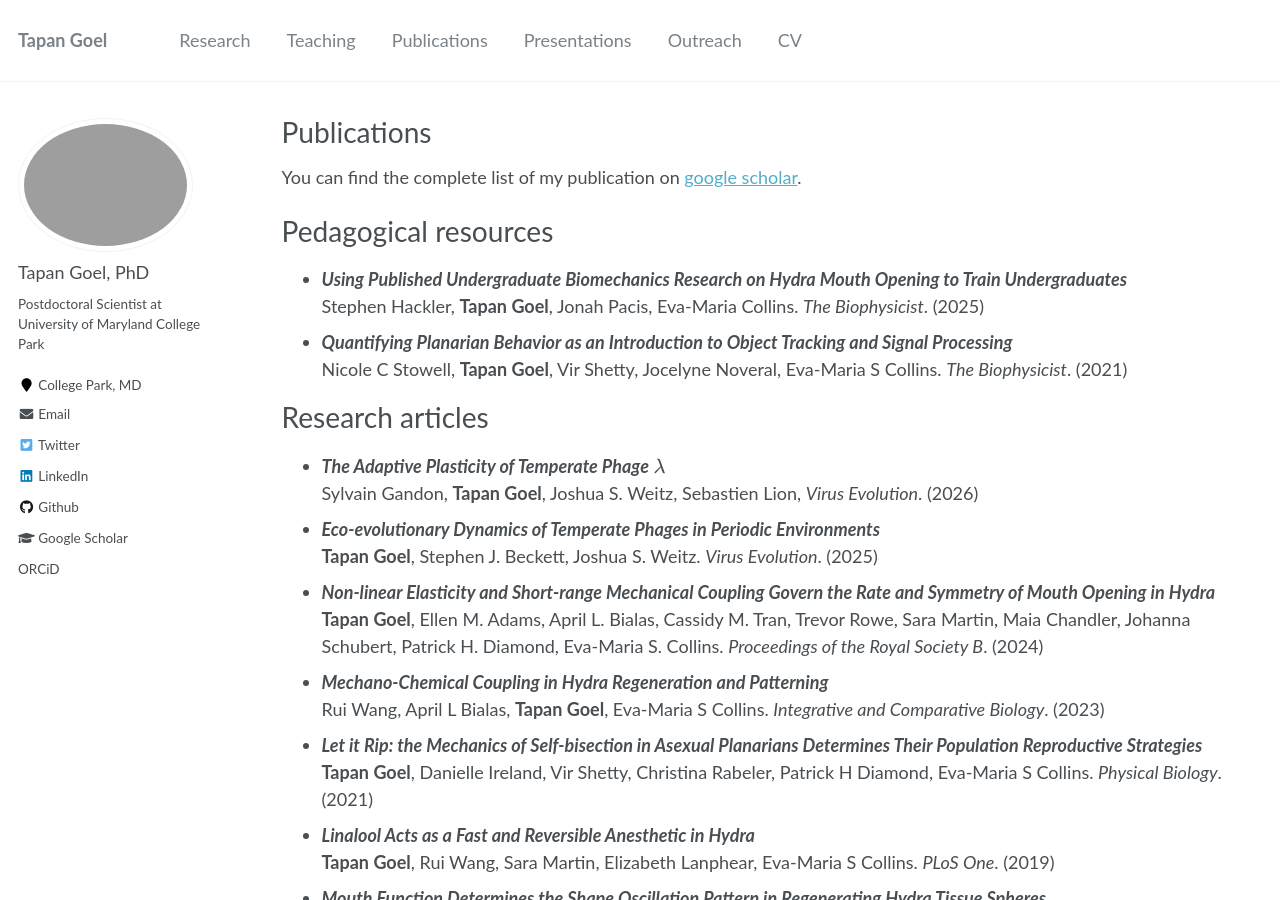
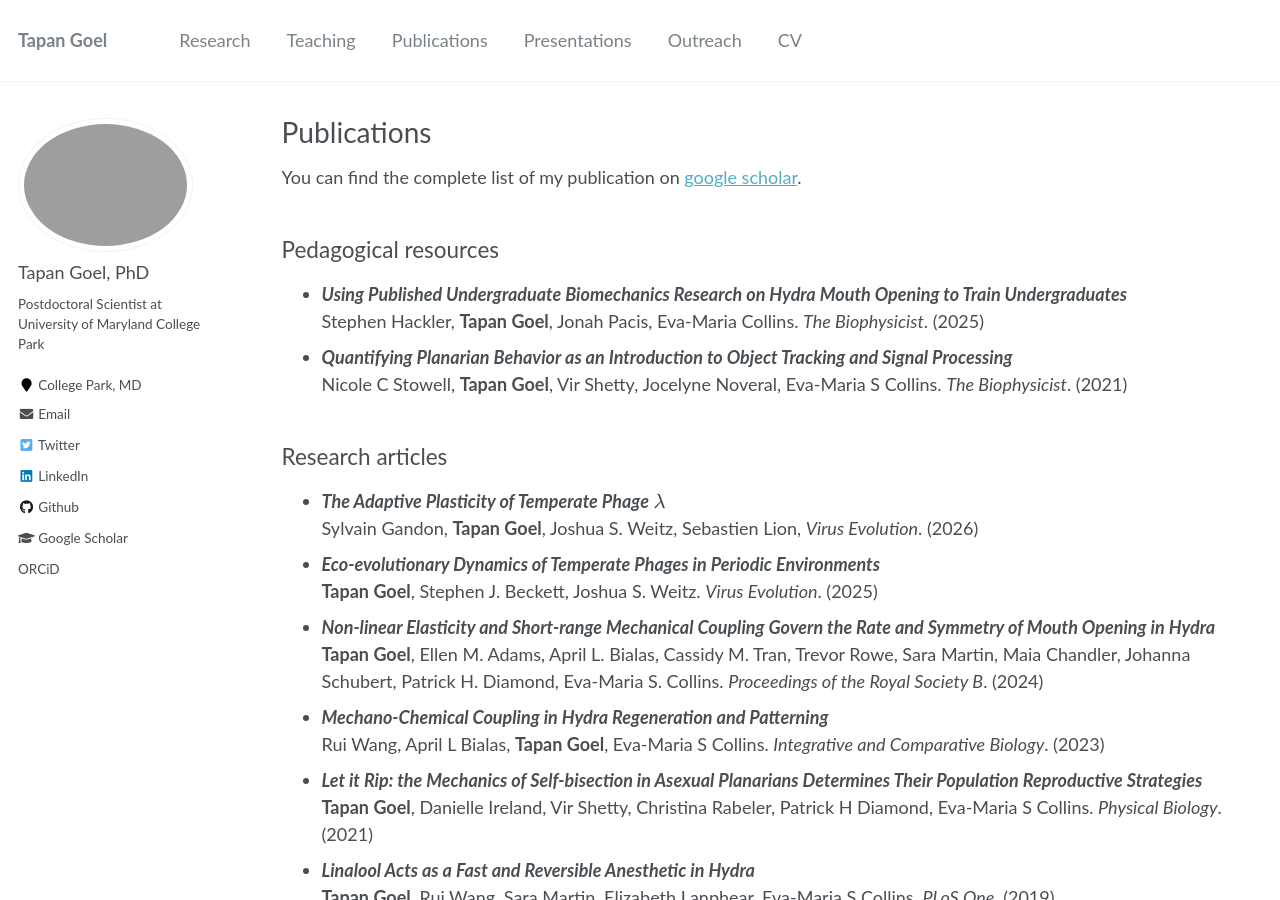
Before and after one commit to tapangoel1994/tapangoel1994.github.io, a Jekyll site: the page built from _pages/publications.md, in a window 1280 px wide and 900 px high. Built offline with Jekyll 4.4.1, drawn with Linux system fonts in a browser that asks for light colours; formulas are drawn with MathJax 3.

```diff
--- a/_pages/publications.md
+++ b/_pages/publications.md
@@ -7,14 +7,14 @@ author_profile: true
 
 You can find the complete list of my publication on [google scholar](https://scholar.google.com/citations?user=b4GGa8EAAAAJ&hl=en).
 
-# Pedagogical resources
+## Pedagogical resources
 
 - ***Using Published Undergraduate Biomechanics Research on Hydra Mouth Opening to Train Undergraduates***\
   Stephen Hackler,  **Tapan Goel**, Jonah Pacis, Eva-Maria Collins. _The Biophysicist_. (2025)
 - ***Quantifying Planarian Behavior as an Introduction to Object Tracking and Signal Processing***\
   Nicole C Stowell, **Tapan Goel**, Vir Shetty, Jocelyne Noveral, Eva-Maria S Collins. _The Biophysicist_. (2021)
 
-# Research articles
+## Research articles
 
 - ***The Adaptive Plasticity of Temperate Phage*** $\lambda$\
   Sylvain Gandon, **Tapan Goel**, Joshua S. Weitz, Sebastien Lion, _Virus Evolution_. (2026)
@@ -31,7 +31,7 @@ You can find the complete list of my publication on [google scholar](https://sch
 - ***Mouth Function Determines the Shape Oscillation Pattern in Regenerating Hydra Tissue Spheres***\
   Rui Wang, **Tapan Goel**, Kate Khazoyan, Ziad Sabry, Heng J Quan, Patrick H Diamond, Eva-Maria S Collins. _Biophysical Journal_. (2019)
 
-# Preprints
+## Preprints
 
 - ***Interpreting breakthrough infections given assortative mixing of partially vaccinate populations***\
     Mallory J. Harris, Akash Arani, **Tapan Goel**, Kejia Zhang, Stephen J. Beckett, Nathan C. Lo, Jonathan Dushoff, Joshua S. Weitz. _medRxiv_. (2026)
```
